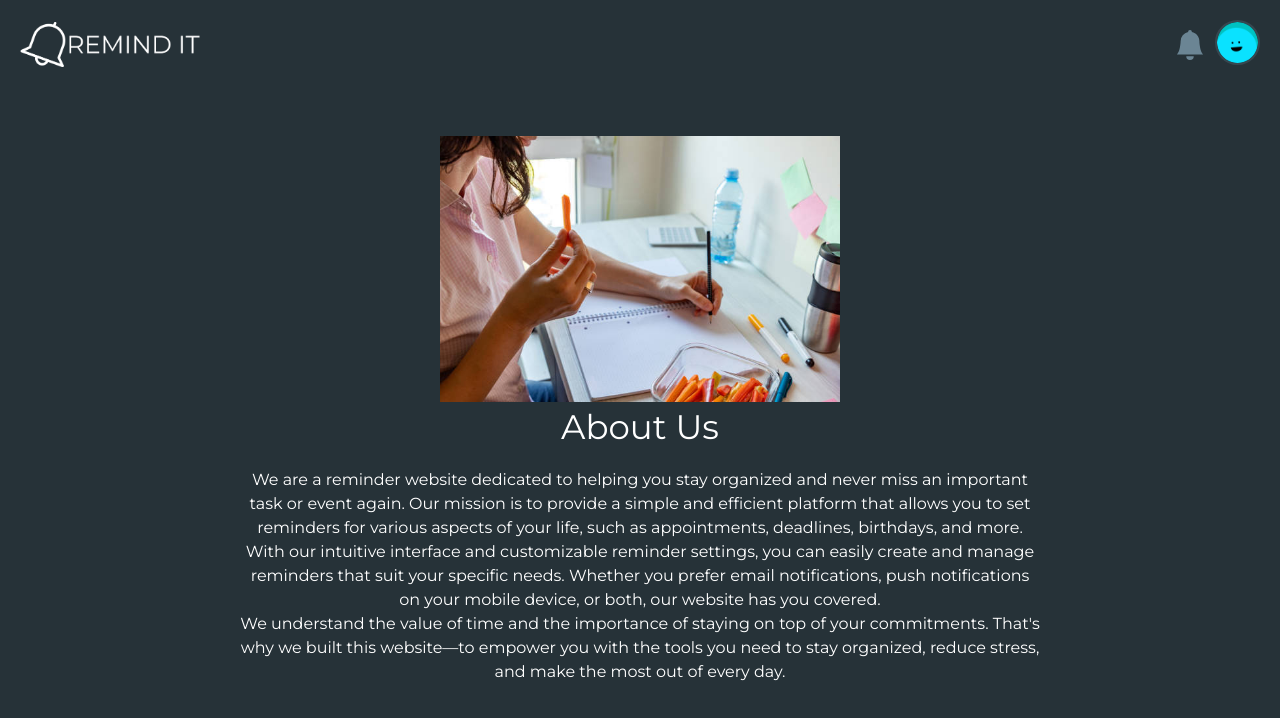
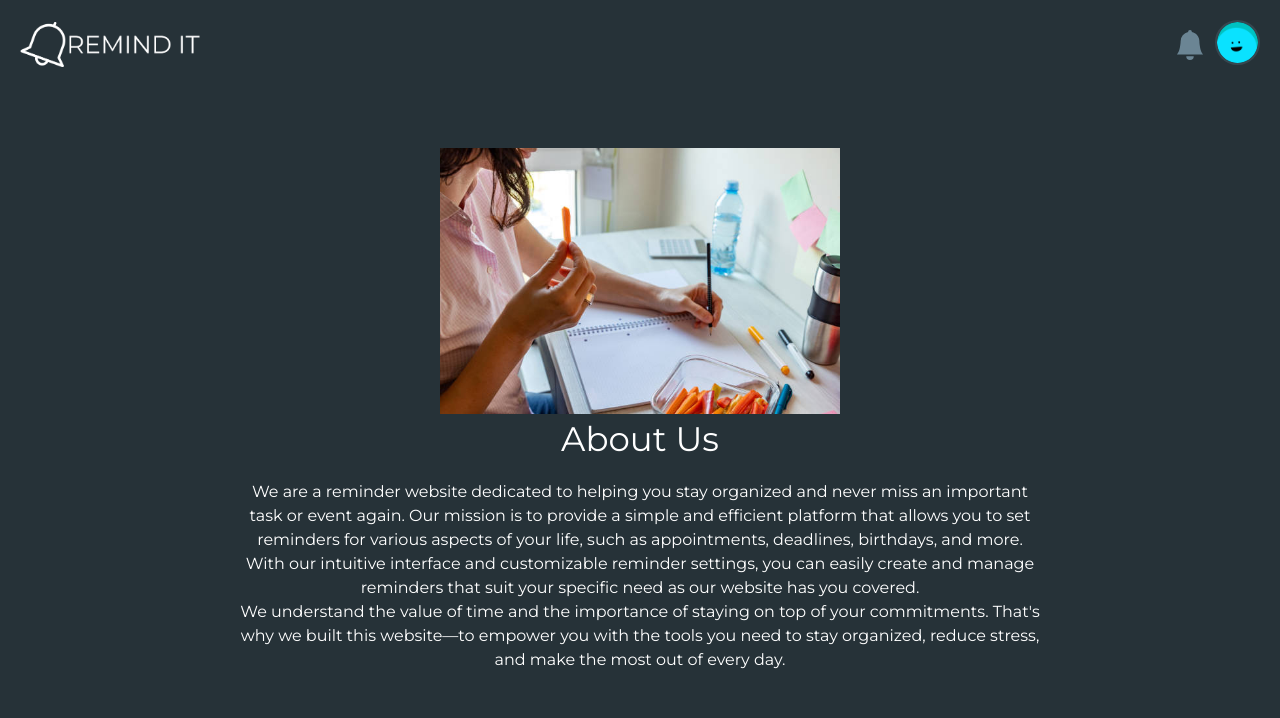
Before and after one commit to TLuu52/RemindIt, a React (Create React App) app in the folder remindit/: page /About in a window 1280 px wide. Shown: the top 718 px of the page. Built offline with nearby package versions, Linux system fonts and the light colour scheme.

Commit message:
Updated About Us Page.

```diff
--- a/remindit/src/Components/AboutUs.jsx
+++ b/remindit/src/Components/AboutUs.jsx
@@ -49,7 +49,7 @@ const AboutUs = () => {
             We are a reminder website dedicated to helping you stay organized and never miss an important task or event again. Our mission is to provide a simple and efficient platform that allows you to set reminders for various aspects of your life, such as appointments, deadlines, birthdays, and more.
           </Typography>
           <Typography variant="body1">
-            With our intuitive interface and customizable reminder settings, you can easily create and manage reminders that suit your specific needs. Whether you prefer email notifications, push notifications on your mobile device, or both, our website has you covered.
+            With our intuitive interface and customizable reminder settings, you can easily create and manage reminders that suit your specific need as our website has you covered.
           </Typography>
           <Typography variant="body1">
             We understand the value of time and the importance of staying on top of your commitments. That's why we built this website—to empower you with the tools you need to stay organized, reduce stress, and make the most out of every day.
```
